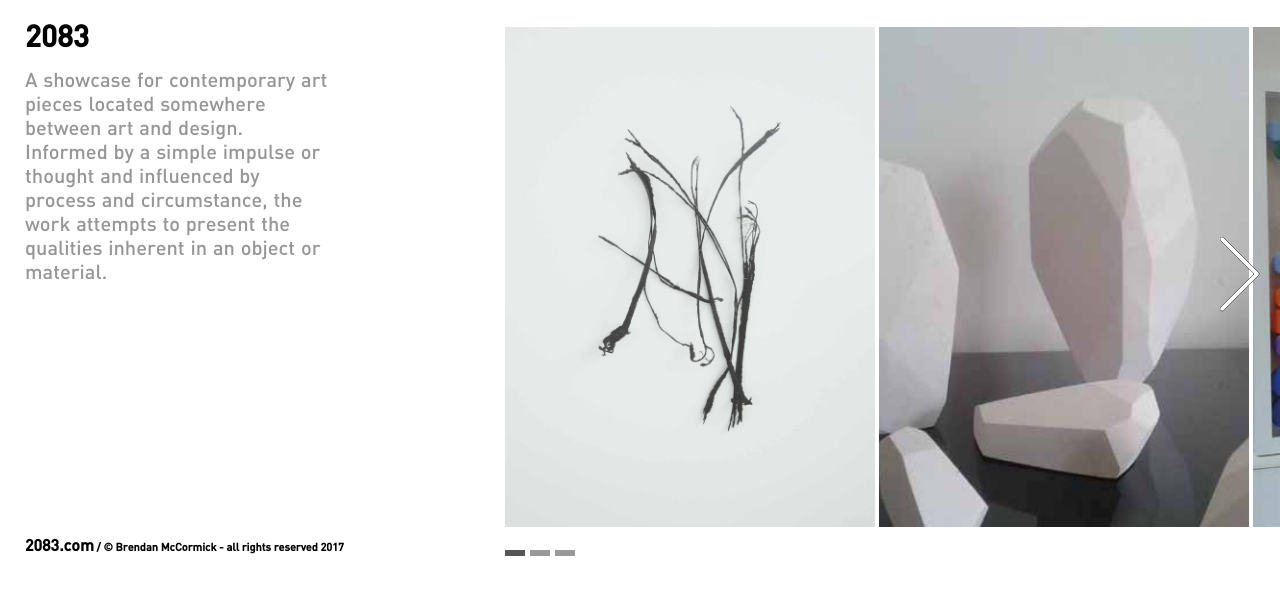
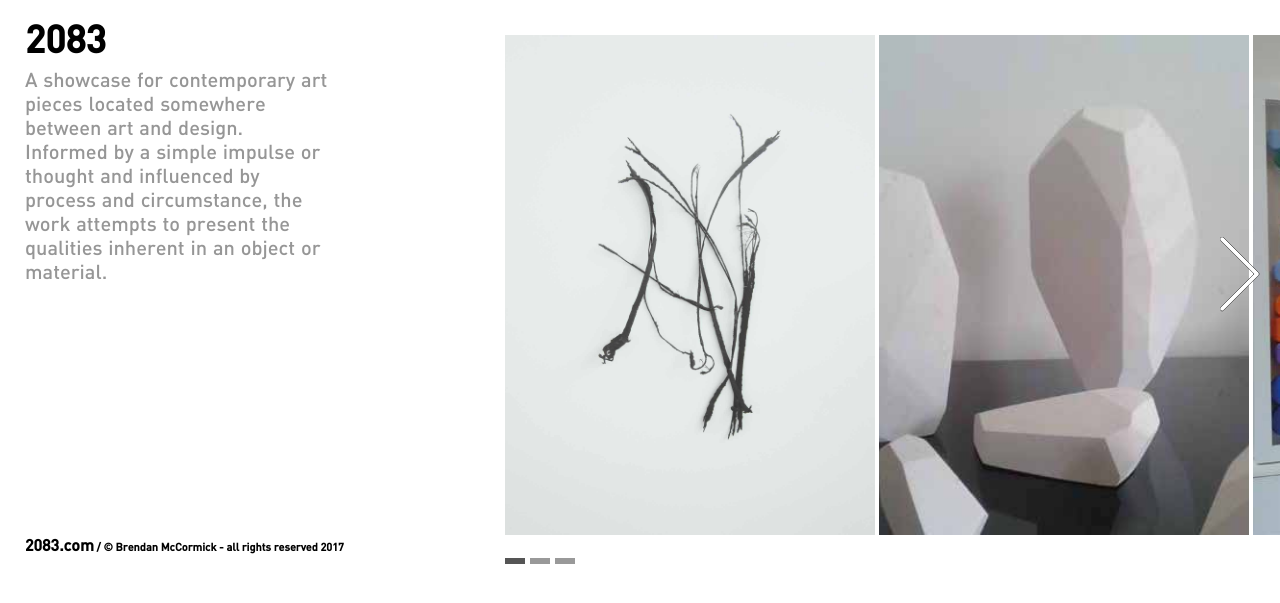
Before and after one commit to twozeroeightthree/website, a Jekyll site: the page built from index.html, in a window 1280 px wide. Shown: the top 603 px of the page. Built offline with Jekyll 4.4.1, drawn with Linux system fonts in a browser that asks for light colours; the list of posts is cut into pages by our own code.

Commit message:
2017-12-04_00:30

```diff
--- a/assets/main.css
+++ b/assets/main.css
@@ -17,7 +17,7 @@ h1 { font-size: 30px; font-weight: bold;}
 h2 { font-size: 24px; font-weight: bold;}
 h3 { font-size: 20px; font-weight: bold;}
 
-#title a{ text-decoration:none; }
+#title a{ text-decoration:none; font-size: 38px; }
 
 /* Structure of the website */
 
```
Also changed, not shown: 1 other file.
